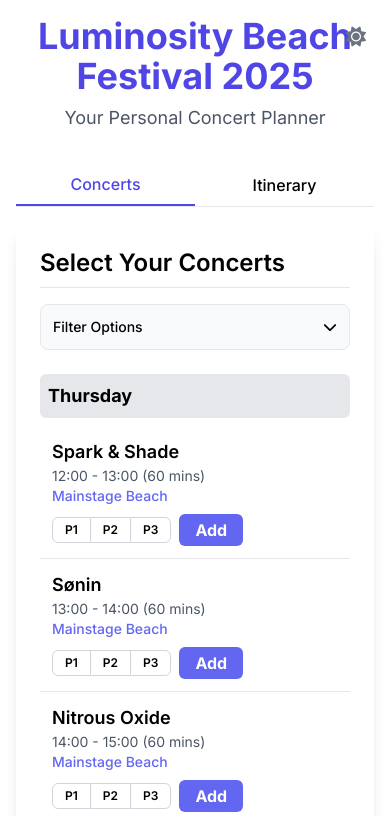
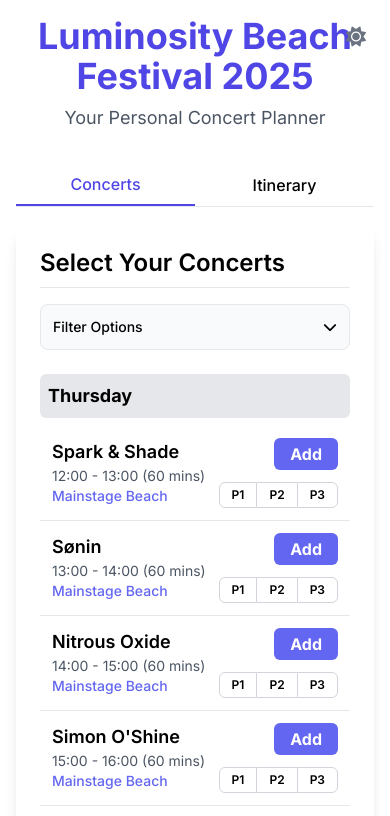
Before and after one commit to larza79/lumi2025, an Angular app in the folder frontend/: page / in a window 390 px wide. Shown: the top 816 px of the page. Built offline with nearby package versions, Linux system fonts and the light colour scheme.

Commit message:
Improved mobile layout in the list

```diff
--- a/frontend/src/app/app.component.scss
+++ b/frontend/src/app/app.component.scss
@@ -2,6 +2,30 @@
 .priority-btn-group .btn-selected {
   background-color: #4f46e5;
   color: white;
+}
+
+/* Right aligned controls for concert items on small screens */
+@media (max-width: 639px) {
+  .concert-item {
+    justify-content: space-between;
+    width: 100%;
+  }
+
+  .concert-item .flex-grow {
+    max-width: 65%;
+  }
+
+  .concert-item .controls-container {
+    display: flex;
+    flex-direction: column-reverse;
+    align-items: flex-end;
+    gap: 0.5rem;
+    flex-shrink: 0;
+  }
+
+  .concert-item .add-btn {
+    margin-bottom: 0.25rem;
+  }
 }
 
 .add-btn.added {
--- a/frontend/src/app/app.component.ts
+++ b/frontend/src/app/app.component.ts
@@ -1378,12 +1378,10 @@ export class AppComponent implements OnInit {
           }
 
           dayHeader.textContent = day;
-          concertListContainer.appendChild(dayHeader);
-
-          concertsByDay[day].forEach((concert: any) => {
+          concertListContainer.appendChild(dayHeader);          concertsByDay[day].forEach((concert: any) => {
             const concertEl = document.createElement('div');
             concertEl.className =
-              'concert-item flex flex-col sm:flex-row justify-between items-start sm:items-center p-3 border-b hover:bg-gray-50';
+              'concert-item flex flex-row justify-between items-start sm:items-center p-3 border-b hover:bg-gray-50';
             const existingSelection = userSelections.find(
               (s) => s.id === concert.id
             );
@@ -1411,8 +1409,7 @@ export class AppComponent implements OnInit {
               ? 'add-btn added'
               : 'add-btn bg-indigo-500 hover:bg-indigo-600 text-white font-bold py-1 px-4 rounded-md';
 
-            concertEl.innerHTML = `
-                  <div class="flex-grow mb-2 sm:mb-0">
+            concertEl.innerHTML = `                  <div class="flex-grow">
                       <p class="font-semibold text-lg">${concert.artist}</p>
                       <p class="text-sm text-gray-600">${concert.startTime} - ${
               concert.endTime
@@ -1421,9 +1418,8 @@ export class AppComponent implements OnInit {
               concert.endTime
             )} mins)</p>                                <p class="text-sm text-indigo-500 font-medium">${
               concert.stage
-            }</p>
-                  </div>
-                  <div class="flex items-center space-x-2">
+            }</p>                  </div>
+                  <div class="flex items-center space-x-2 controls-container">
                       <div class="priority-btn-group flex" data-id="${
                         concert.id
                       }">
```
